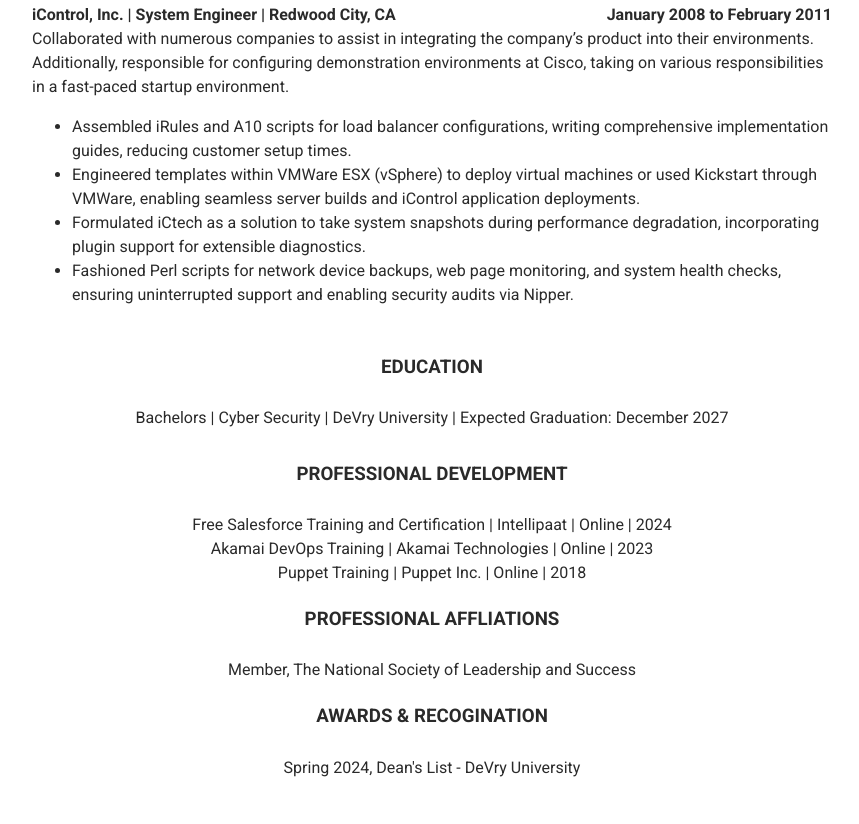
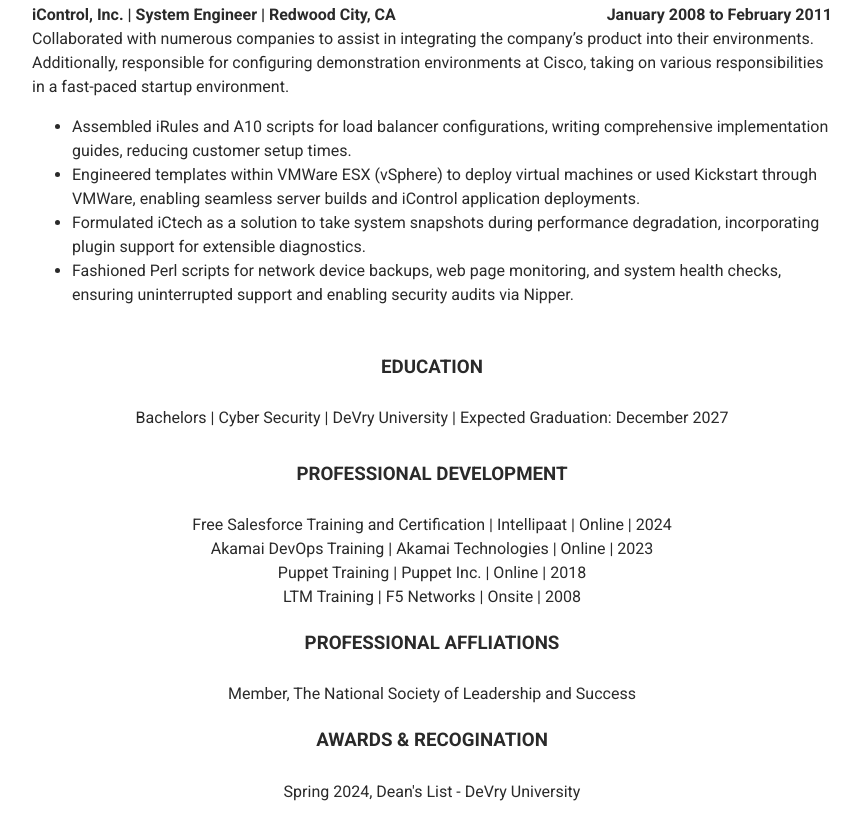
Before and after one commit to thought-operator/resume, a plain HTML site: page index.html in a window 1280 px wide. Shown: the part 5256-6080 px from the top of the page, without its empty margins (208-1067 px from the left). Before the commit the page ends 6056 px from the top, so only its background shows below. Drawn offline with Linux system fonts and the light colour scheme.

Commit message:
Adding LTM Training with F5 Networks to index.html

```diff
--- a/index.html
+++ b/index.html
@@ -237,6 +237,9 @@
         <div class="development-item">
           <p>Puppet Training | Puppet Inc. | Online | 2018</p>
         </div>
+        <div class="development-item">
+          <p>LTM Training | F5 Networks | Onsite | 2008</p>
+        </div>
       </section>
       <section class="affliations">
         <div class="section-header"><h3>PROFESSIONAL AFFLIATIONS</h3></div>
```
